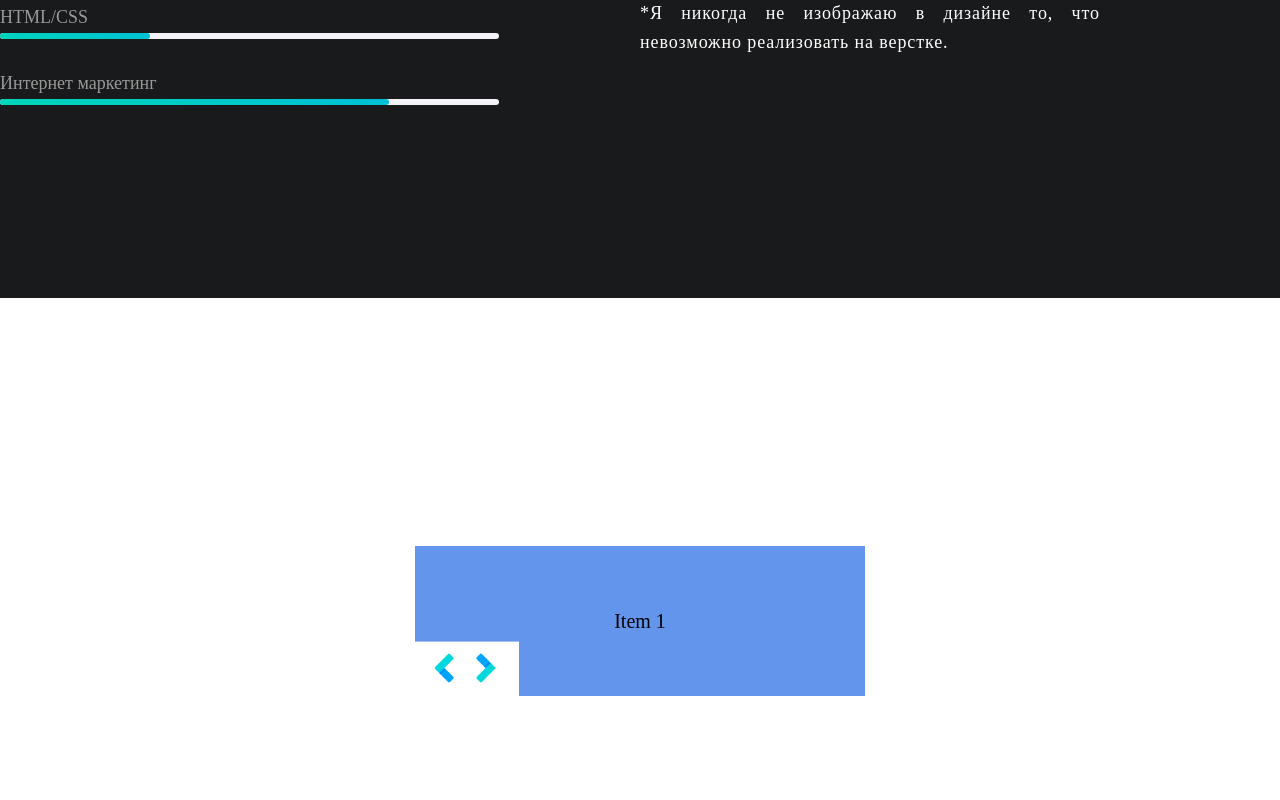
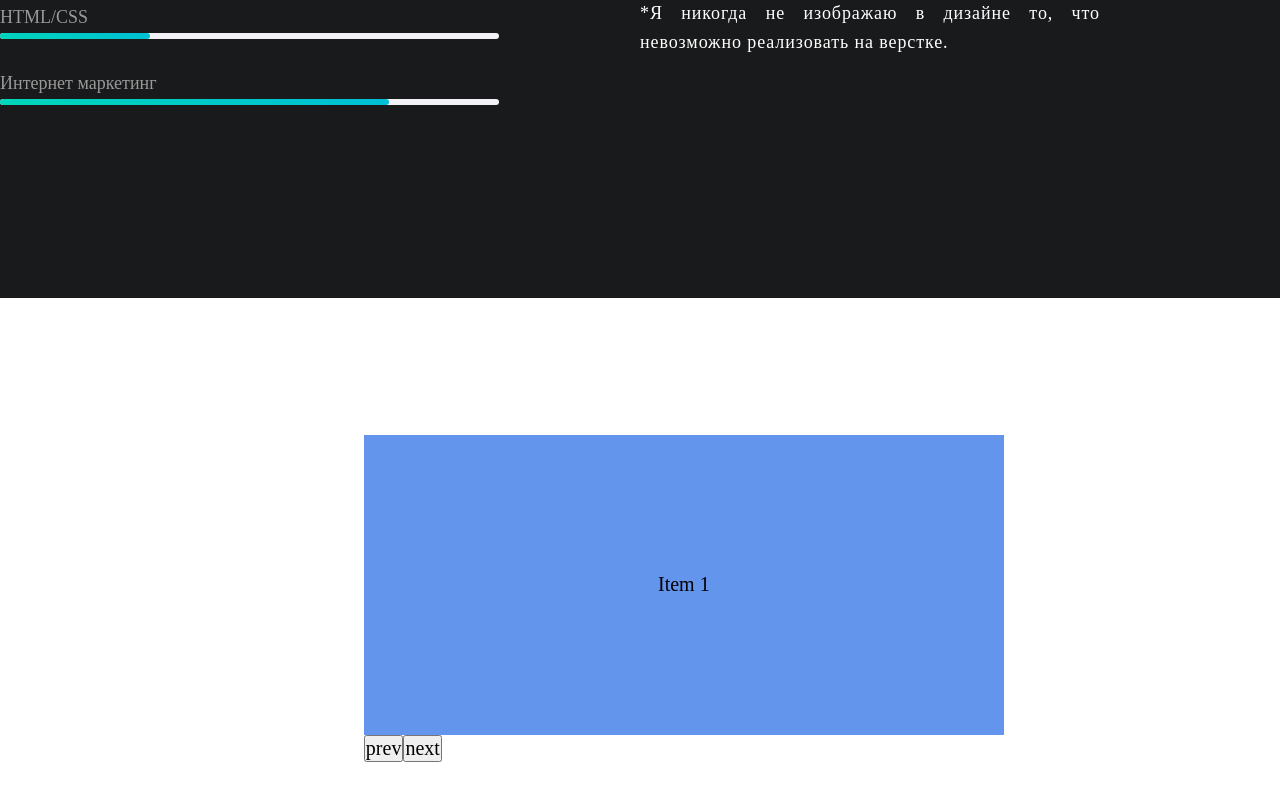
Before and after one commit to Domask2/portfolio-vera, a React (Create React App) app: page / in a window 1280 px wide. Shown: the part 6680-7480 px from the top of the page. Built offline with nearby package versions, Linux system fonts and the light colour scheme.

Commit message:
add swiper

```diff
--- a/package.json
+++ b/package.json
@@ -10,6 +10,7 @@
     "react-router-dom": "6",
     "react-scripts": "5.0.1",
     "sass": "^1.56.2",
+    "swiper": "^9.0.5",
     "typescript": "^4.4.2"
   },
   "scripts": {
--- a/src/components/Reviews/Reviews.scss
+++ b/src/components/Reviews/Reviews.scss
@@ -1,4 +1,10 @@
 .reviews {
+
+  .wrapper {
+    display: flex;
+    align-items: center;
+    justify-content: center;
+  }
 
   &_title {
     font-size: 20px;
@@ -8,9 +14,30 @@
   }
 
   &_wrapper {
+    width: 50%;
     height: 600px;
     display: flex;
     align-items: center;
     justify-content: center;
   }
 }
+
+.item {
+  display: flex;
+  align-items: center;
+  justify-content: center;
+  user-select: none;
+  height: 300px;
+}
+
+.item-1 {
+  background-color: cornflowerblue;
+}
+
+.item-2 {
+  background-color: coral;
+}
+
+.item-3 {
+  background-color: greenyellow;
+}
--- a/src/components/Reviews/Reviews.tsx
+++ b/src/components/Reviews/Reviews.tsx
@@ -1,9 +1,26 @@
 import React from 'react';
+import {Swiper, SwiperSlide, useSwiper} from 'swiper/react';
 import './Reviews.scss';
-import Slider from "../Slider/Slider";
-import Carousel from "../Carousel/Carousel";
+import 'swiper/css';
+import 'swiper/scss/navigation';
 
-const Reviews = () => (
+// import Slider from "../Slider/Slider";
+// import Carousel from "../Carousel/Carousel";
+
+const SwiperButtonNext = ({children}: any) => {
+    const swiper = useSwiper();
+    return <button type='button' onClick={() => swiper.slideNext()}>{children}</button>;
+};
+
+const SwiperButtonPrev = ({children}: any) => {
+    const swiper = useSwiper();
+    return <button type='button' onClick={() => swiper.slidePrev()}>{children}</button>;
+};
+
+const Reviews = () => {
+    const swiper = useSwiper();
+
+    return (
         <div className='reviews'>
             <div className="wrapper">
                 <h3 className='reviews_title'>Отзывы</h3>
@@ -16,21 +33,53 @@ const Reviews = () => (
                     {/*    height="50%" */}
                     {/* /> */}
 
-                <Carousel>
-                    <Carousel.Page>
-                        <div className="item item-1" >Item 1</div>
-                    </Carousel.Page>
-                    <Carousel.Page>
+                    {/*<Carousel>*/}
+                    {/*    <Carousel.Page>*/}
+                    {/*        <div className="item item-1" >Item 1</div>*/}
+                    {/*    </Carousel.Page>*/}
+                    {/*    <Carousel.Page>*/}
+                    {/*        <div className="item item-2">Item 2</div>*/}
+                    {/*    </Carousel.Page>*/}
+                    {/*    <Carousel.Page>*/}
+                    {/*        <div className="item item-3">Item 3</div>*/}
+                    {/*    </Carousel.Page>*/}
+                    {/*</Carousel>*/}
+
+                    <Swiper
+                        loop
+                        speed={500}
+                        spaceBetween={100}
+                        slidesPerView={1}
+                    >
+                        <SwiperSlide>
+                            <div className="item item-1">Item 1</div>
+                        </SwiperSlide>
+                        <SwiperSlide>
                             <div className="item item-2">Item 2</div>
-                    </Carousel.Page>
-                    <Carousel.Page>
+                        </SwiperSlide>
+                        <SwiperSlide>
                             <div className="item item-3">Item 3</div>
-                    </Carousel.Page>
+                        </SwiperSlide>
 
-                </Carousel>
+                        <div className="arrows">
+                            <SwiperButtonPrev>
+                                {/* eslint-disable-next-line jsx-a11y/click-events-have-key-events,jsx-a11y/no-static-element-interactions */}
+                                <div className="arrow left" onClick={() => swiper.slidePrev()} >prev</div>
+                            </SwiperButtonPrev>
+
+                            <SwiperButtonNext>
+                                {/* eslint-disable-next-line jsx-a11y/click-events-have-key-events,jsx-a11y/no-static-element-interactions */}
+                                <div className="arrow right" onClick={() => swiper.slideNext()} >next</div>
+                            </SwiperButtonNext>
+                        </div>
+                    </Swiper>
+
+
                 </div>
             </div>
         </div>
     )
+}
+
 
 export default Reviews;
```
Also changed, not shown: 1 other file (tests, documents, lock files or other folders). Lines whose indentation alone changed are shown as unchanged.
